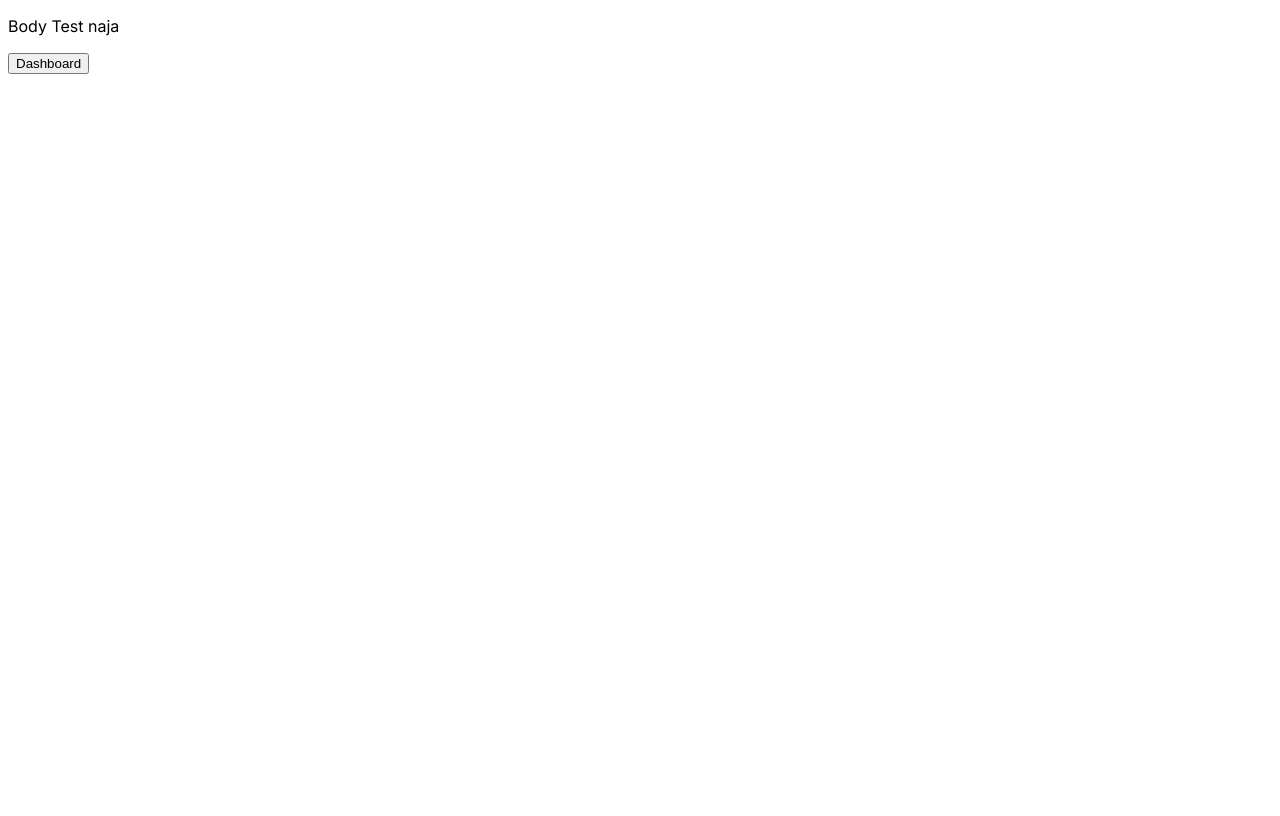
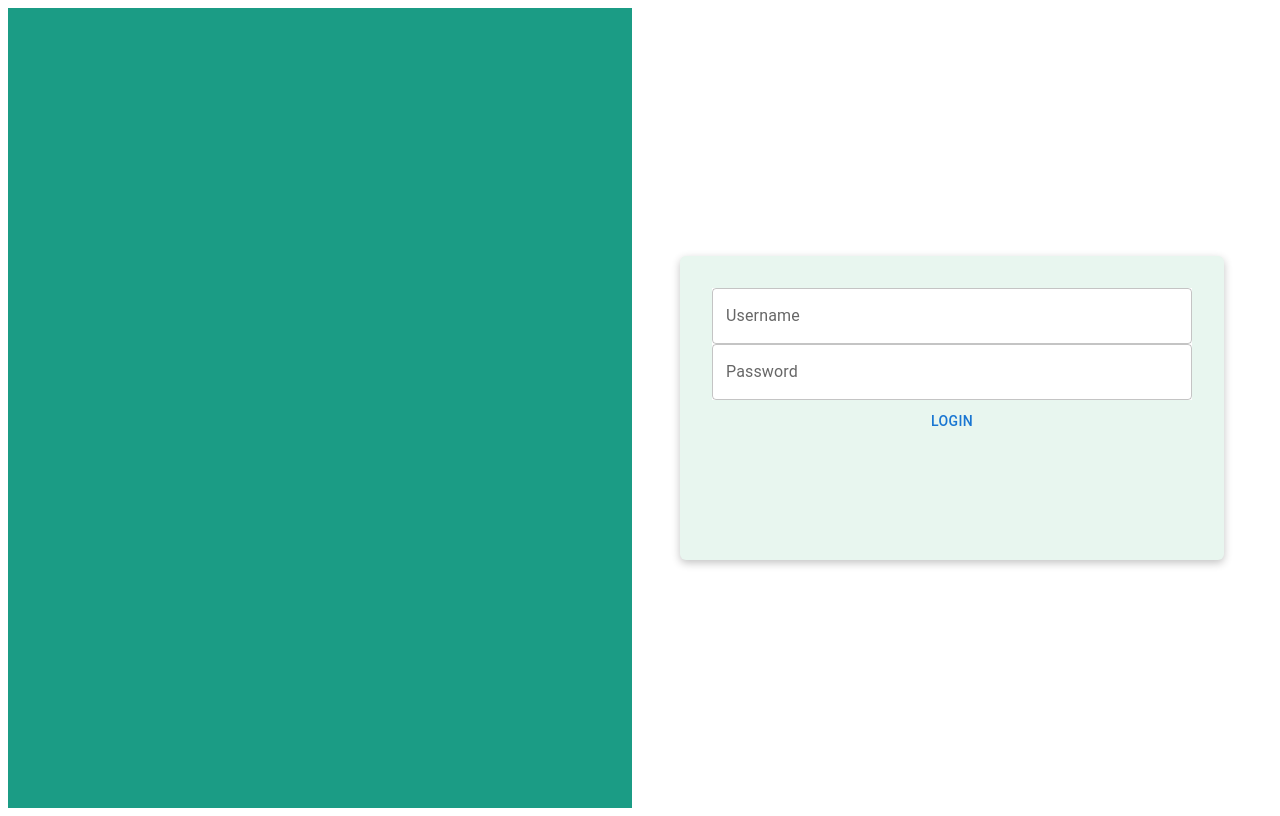
Before and after one commit to Supaweeb/deploy-educate, a Next.js app: page / in a window 1280 px wide. Built offline with nearby package versions, Linux system fonts and the light colour scheme.

Commit message:
Login page

```diff
--- a/package.json
+++ b/package.json
@@ -9,12 +9,16 @@
     "lint": "next lint"
   },
   "dependencies": {
+    "@emotion/react": "^11.11.1",
+    "@emotion/styled": "^11.11.0",
+    "@mui/material": "^5.13.5",
     "axios": "^1.4.0",
     "dotenv": "^16.1.4",
     "eslint": "8.42.0",
     "eslint-config-next": "13.4.4",
     "next": "13.4.4",
     "react": "18.2.0",
-    "react-dom": "18.2.0"
+    "react-dom": "18.2.0",
+    "styled-components": "^6.0.0-rc.3"
   }
 }
--- a/src/app/layout.js
+++ b/src/app/layout.js
@@ -1,6 +1,13 @@
+'use client'
+
 import { Inter } from 'next/font/google'
+import styled from 'styled-components';
 
 const inter = Inter({ subsets: ['latin'] })
+
+const Body = styled.body`
+  margin: 0;
+`;
 
 export const metadata = {
   title: 'Vat calculator',
@@ -10,7 +17,7 @@ export const metadata = {
 export default function RootLayout({ children }) {
   return (
     <html lang="en">
-      <body className={inter.className}>{children}</body>
+      <Body className={inter.className}>{children}</Body>
     </html>
   )
 }
--- a/src/app/page.js
+++ b/src/app/page.js
@@ -1,36 +1,117 @@
 'use client'
+
 import { useRouter } from 'next/navigation'
 import axios from 'axios'
-import { useEffect } from 'react'
+import { useEffect, useState } from 'react'
+import styled from 'styled-components';
+
+import Input from '../components/Input'
+import Button from '../components/Button'
+
+import httpClient from '../helper/httpClient'
+
+const Background =styled.div`
+  background-color: #1B9C85;
+  height: 100vh;
+`;
+
+const Container = styled.div`
+  background-color: #ffffff;
+  height: 100vh;
+  width: 50vw;
+  position: relative;
+  float: right;
+`;
+
+const Component = styled.div`
+  height: 100vh;
+  width: 50vw;
+  // text-align: center;
+  position: relative;
+
+  * {
+    margin: 0;
+  }
+`;
+
+const Login = styled.div`
+  background-color: #E8F6EF;
+  width: 30em;
+  height: 15em;
+  border-radius: 6px;
+  text-align: center;
+  padding: 2em;
+  box-shadow: rgba(0, 0, 0, 0.24) 0px 3px 8px;
+
+  position: absolute;
+  top: 50%;
+  left: 50%;
+  transform: translate(-50%, -50%);
+
+  > * {
+    width: 100%;
+    margin: 1em 0;
+  }
+`
 
 export default function Home() {
   const router = useRouter()
 
+  const [isError, setIsError] = useState(false)
+
+
+  const [username, setUsername] = useState('')
+  const [password, setPassword] = useState('')
+
   const fetchData = () => {
-    axios.get(process.env.API_URL_BACKEND).then(({ data }) => {
+    httpClient.get('').then(({ data }) => {
       console.log(data)
     }).catch((err) => {
       console.log('err ', err)
     })
   }
 
-  // useEffect(() => {
-  //   fetchData()
-  // }, [])
+  const handlerOnLogin = (e) => {
+    e.preventDefault()
+
+    httpClient.post('/user/login', {
+      username,
+      password
+    }).then(({ data }) => {
+      console.log(data)
+      setIsError(false)
+    }).catch((err) => {
+      console.log('err ', err)
+      setIsError(true)
+    })
+  }
 
   return (
-    <>
-      <header>
-        <title>
-          Work calculator
-        </title>
-      </header>
-      <body>
-          <p>Body Test naja</p>
-          <button type="button" onClick={() => fetchData()}>
-            Dashboard
-          </button>
-      </body>
-    </>
+    <Background>
+      <Container>
+        <Component>
+          <Login>
+            <Input
+              id="outlined-required"
+              label="Username"
+              onClick={() => isError && setUsername('')}
+              onChange={(e) => setUsername(e.target.value)}
+              error={isError}
+              value={username}
+            />
+            <Input
+              id="outlined-required"
+              label="Password"
+              type="password"
+              onClick={() => isError && setPassword('')}
+              onChange={(e) => setPassword(e.target.value)}
+              error={isError}
+              value={password}
+            />
+            <Button onClick={handlerOnLogin} success>Login</Button>
+          </Login>
+        </Component>
+      </Container>
+    </Background>
   )
 }
--- /dev/null
+++ b/src/components/Button.js
@@ -0,0 +1,45 @@
+import { Button } from '@mui/material';
+
+import styled, { ThemeProvider, css } from 'styled-components'
+
+const ButtonComponent = styled(Button)`
+    min-width: 6em;
+    min-height: 3em;
+    font-size: 1em;
+
+    ${props => props.success && css`
+        color: #ffffff;
+        background-color: #408E91;
+        &:hover {
+            background-color: #116A7B;
+        }
+    `}
+
+    ${props => props.danger && css`
+        color: #ffffff;
+        background-color: #ED2B2A;
+        &:hover {
+            background-color: #D21312;
+        }
+    `}
+
+    ${props => props.warning && css`
+        color: #ffffff;
+        background-color: #F2BE22;
+        &:hover {
+            background-color: #F29727;
+        }
+    `}
+`;
+
+const _Button = (props) => {
+    return (
+        <>
+            <ButtonComponent {...props}>
+                {props?.children}
+            </ButtonComponent>
+        </>
+    )
+}
+
+export default _Button
--- /dev/null
+++ b/src/components/Input.js
@@ -0,0 +1,25 @@
+import TextField from '@mui/material/TextField';
+
+import styled, { ThemeProvider, css } from 'styled-components'
+
+const InputComponent = styled(TextField)`
+    background-color: #ffffff;
+
+    &:focus {
+        border-color: #116A7B;
+    }
+
+    &:hover {
+        border-color: #116A7B;
+    }
+`;
+
+const _Input = (props) => {
+    return (
+        <>
+            <InputComponent {...props}/>
+        </>
+    )
+}
+
+export default _Input
--- /dev/null
+++ b/src/helper/httpClient.js
@@ -0,0 +1,42 @@
+import axios from "axios";
+
+function createAxiosInstance() {
+  const instance = axios.create({
+    baseURL: `${process.env.API_URL_BACKEND}`,
+  });
+
+//   instance.interceptors.request.use(async (axiosConfig) => {
+//     const token = await lineHelper.getAccessToken();
+
+//     axiosConfig.headers.Authorization = `Bearer ${token}`;
+//     return axiosConfig;
+//   });
+
+  instance.interceptors.response.use(
+    (res) => {
+      return res;
+    },
+    async (err) => {
+    //   const { response } = err;
+
+    //   if (response.status === 401) {
+    //     // console.warn(
+    //     //   "authentication error code:",
+    //     //   response.data.code,
+    //     //   ", message:",
+    //     //   response.data.message
+    //     // );
+
+    //     Router.push("/oa-selection");
+    //   }
+
+      return Promise.reject(err);
+    }
+  );
+
+  return instance;
+}
+
+const httpClient = createAxiosInstance();
+
+export default httpClient;
```
Also changed, not shown: src/helper/config.js (deleted, +0 -12 lines), 1 other file (tests, documents, lock files or other folders).
